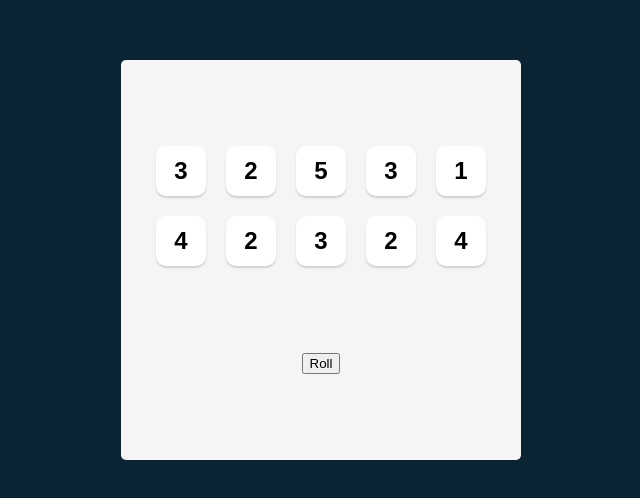
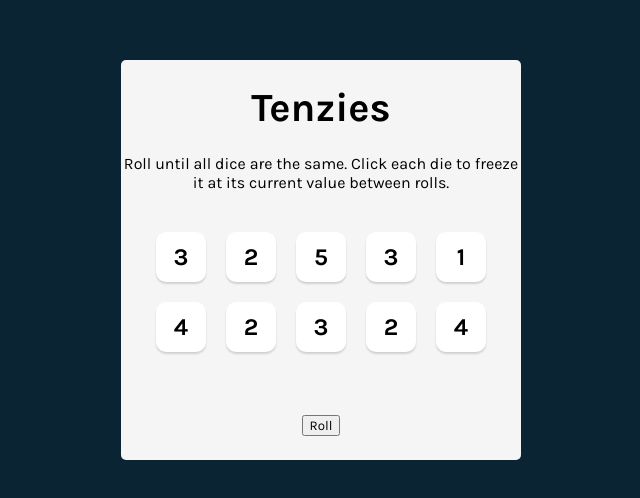
Before and after one commit to limhaowei/Tenzies-Game, a React (Vite) app: page / in a window 1280 px wide. Shown: the part 140-638 px from the top of the page, without its empty margins (319-959 px from the left). Built offline with nearby package versions, Linux system fonts and the light colour scheme.

Commit message:
added hold function and added styles and title/header

```diff
--- a/App.jsx
+++ b/App.jsx
@@ -13,16 +13,34 @@ export default function App(){
         return arr
     }
 
+
     function rollDice(){
-        setDiceValues(generateAllNewDice())
+        //setDiceValues(generateAllNewDice())
+        setDiceValues(prev => prev.map((item) =>
+            item.isHeld ? item : {...item, value: Math.floor(Math.random() * 6) + 1}
+        ))
     }
 
+    function hold(id){
+        setDiceValues(prev => prev.map((item, index) =>
+            index === id ? {...item, isHeld: !item.isHeld} : item
+        ))
+    }
 
     return(
         <main>
+            <h1 className="title">Tenzies</h1>
+            <p className="instructions">Roll until all dice are the same. Click each die to freeze it at its current value between rolls.</p>
             <div className="dice-container">
                 {diceValues.map((dice, index) => (
-                    <Dice key={index} value={dice.value} isHeld={dice.isHeld} />
+                    <Dice
+                        key={index}
+                        id={index}
+                        value={dice.value}
+                        isHeld={dice.isHeld}
+                        hold={hold}
+                        //hold={() => hold(dice.id)}
+                    />
                 ))}
             </div>
             <button className="roll-dice" onClick={rollDice}>Roll</button>
--- a/Dice.jsx
+++ b/Dice.jsx
@@ -4,6 +4,10 @@ export default function Dice(props){
         backgroundColor: props.isHeld ? "#59E391" : "white"
     }
     return(
-        <button style={styles}>{props.value}</button>
+        <button
+            onClick={() => props.hold(props.id)}
+            //onClick={props.hold}
+            style={styles}
+        >{props.value}</button>
     )
 }
--- a/index.css
+++ b/index.css
@@ -31,6 +31,19 @@ main {
     align-items: center;
 }
 
+.title {
+    font-size: 40px;
+    margin: 0;
+}
+
+.instructions {
+    font-family: 'Karla', sans-serif;
+    font-weight: 400;
+    margin-top: 0;
+    text-align: center;
+}
+
+
 button {
     font-family: Karla, sans-serif;
     cursor: pointer;
@@ -41,6 +54,7 @@ button {
     grid-template-columns: repeat(5, 1fr);
     grid-template-rows: repeat(2, 1fr);
     gap: 20px;
+    margin-bottom: 40px;
 }
 
 .dice-container button {
--- a/index.html
+++ b/index.html
@@ -2,7 +2,7 @@
     <head>
         <link rel="preconnect" href="https://fonts.googleapis.com">
         <link rel="preconnect" href="https://fonts.gstatic.com" crossorigin>
-        <link href="https://fonts.googleapis.com/css2?family=Inter:ital,opsz,wght@0,14..32,100..900;1,14..32,100..900&display=swap" rel="stylesheet">
+        <link href="https://fonts.googleapis.com/css2?family=Karla:ital,opsz,wght@0,14..32,100..900;1,14..32,100..900&display=swap" rel="stylesheet">
         <link rel="stylesheet" href="/index.css">
     </head>
     <body>
```
